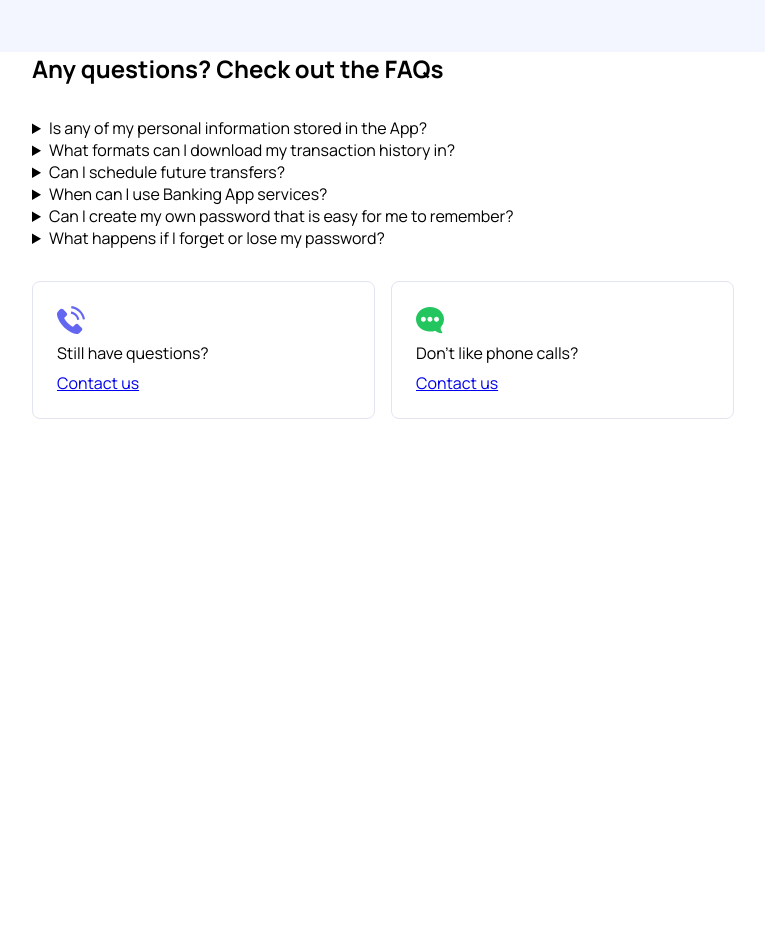
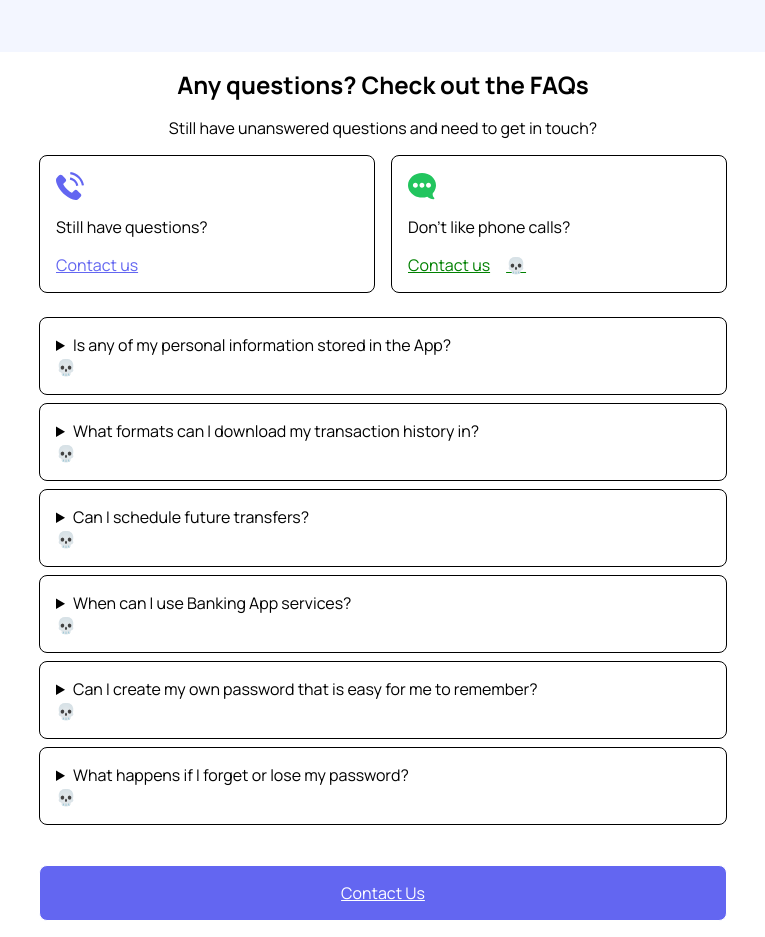
Before and after one commit to JariPii/silicon-assignment-css, a plain HTML site: page index.html in a window 1280 px wide. Shown: the part 3620-4557 px from the top of the page, without its empty margins (257-1022 px from the left). Before the commit the page ends 4039 px from the top, so only its background shows below. Drawn offline with Linux system fonts and the light colour scheme.

Commit message:
Adds <details> to FAQ. Commit for testing purposes on Safari browser!

```diff
--- a/css/style.css
+++ b/css/style.css
@@ -821,78 +821,91 @@ main {
   display: flex;
   flex-direction: column;
   gap: 2rem;
+  padding: 1rem;
 
-  .faq-info {
+  text-align: center;
+
+  @media (min-width: 768) {
+    flex-direction: column-reverse;
+  }
+
+  .faq-container {
     display: flex;
     flex-direction: column;
+    gap: 1rem;
+    /* flex-direction: column-reverse; */
 
-    .contact-desktop {
+    .faq-info {
       display: none;
-    }
-  }
-  .contact-mobile {
-    display: flex;
-    flex-direction: column;
-    align-items: center;
-    justify-content: center;
 
-    p {
-      color: #585c7b;
-      text-align: center;
-      font-family: Manrope;
-      font-size: 18px;
-      font-style: normal;
-      font-weight: 400;
-      line-height: 28.8px; /* 160% */
-    }
-    .contact-btn {
-      a {
+      @media (min-width: 768px) {
         display: flex;
-        padding: 1rem 1.75rem;
-        justify-content: center;
-        align-items: center;
+        gap: 1rem;
+      }
 
-        border-radius: 6px;
-        border: 1px solid #6366f1;
-        background: #6366f1;
+      .contact-card {
+        width: 21rem;
+        border: 1px solid;
+        border-radius: 0.5rem;
+        display: flex;
+        flex-direction: column;
+        align-items: start;
+        gap: 1rem;
+        padding: 1rem;
 
-        color: white;
-        text-decoration: none;
+        a {
+          color: var(--Brand-Primary, #6366f1);
+          background: none;
+          display: flex;
+          align-items: center;
+          gap: 1rem;
+        }
+      }
 
-        color: #fff;
-        text-align: center;
-        font-family: Manrope;
-        font-size: 14px;
-        font-style: normal;
-        font-weight: 600;
-        line-height: 22.4px; /* 160% */
+      .contact-card:last-child {
+        a {
+          color: green;
+        }
+
+        a::after {
+          content: '💀';
+        }
       }
     }
 
-    @media (min-width: 768px) {
-      display: none;
+    details {
+      width: 100%;
+      padding: 1rem;
+      border: 1px solid;
+      border-radius: 0.5rem;
+      flex-wrap: wrap;
+      margin: 0.5rem 0;
+      text-align: start;
+      display: flex;
+      justify-content: space-between;
+      flex-direction: column;
+
+      &::after {
+        content: '💀';
+      }
+
+      p {
+        max-width: 80%;
+        background: lightgray;
+      }
     }
   }
 
-  .contact-tablet {
-    display: none;
-
-    @media (min-width: 768px) {
+  .contact-us-btn {
+    a {
       display: flex;
-      gap: 1rem;
-    }
-
-    .contact-card {
-      display: flex;
-      width: 343px;
-      padding: 24px;
-      flex-direction: column;
-      align-items: flex-start;
-      gap: 8px;
-      flex-shrink: 0;
-
-      border-radius: 8px;
-      border: 1px solid var(--Gray-300, #e2e5f1);
+      align-items: center;
+      justify-content: center;
+      padding: 1rem;
+      border: 1px solid;
+      border-radius: 0.5rem;
+      color: white;
+      background: var(--brand-primary);
     }
   }
 }
--- a/index.html
+++ b/index.html
@@ -370,11 +370,10 @@
       <!-- MARK: FAQ -->
 
       <section class="faq">
+        <div class="faq-container">
+          <h2>Any questions? Check out the FAQs</h2>
+          <p>Still have unanswered questions and need to get in touch?</p>
           <div class="faq-info">
-          <h2>Any questions? Check out the FAQs</h2>
-          <div class="contact-desktop">
-          <p>Still have unanswered questions and need to get in touch?</p>
-
             <div class="contact-card">
               <img src="./images/icons/FAQ-phone.svg" alt="">
               <p>Still have questions?</p>
@@ -386,54 +385,39 @@
               <a href="#">Contact us</a>
             </div>
           </div>
-        </div>
 
           <div class="faq-accordion">
-          <details>
+            <details name='faq'>
               <summary>Is any of my personal information stored in the App?</summary>
-            <p></p>
+              <p>Lorem ipsum, dolor sit amet consectetur adipisicing elit. Voluptatum, officia!</p>
             </details>
-          <details>
+            <details name='faq'>
               <summary>What formats can I download my transaction history in?</summary>
-            <p></p>
+              <p>Lorem ipsum, dolor sit amet consectetur adipisicing elit. Voluptatum, officia!</p>
             </details>
-          <details>
+            <details name='faq'>
               <summary>Can I schedule future transfers?</summary>
-            <p></p>
+              <p>Lorem ipsum, dolor sit amet consectetur adipisicing elit. Voluptatum, officia!</p>
             </details>
-          <details>
+            <details name='faq'>
               <summary>When can I use Banking App services?</summary>
-            <p></p>
+              <p>Lorem ipsum, dolor sit amet consectetur adipisicing elit. Voluptatum, officia!</p>
             </details>
-          <details>
+            <details name='faq'>
               <summary>Can I create my own password that is easy for me to remember?</summary>
-            <p></p>
+              <p>Lorem ipsum, dolor sit amet consectetur adipisicing elit. Voluptatum, officia!</p>
             </details>
-          <details>
+            <details name='faq'>
               <summary>What happens if I forget or lose my password?</summary>
-            <p></p>
+              <p>Lorem ipsum, dolor sit amet consectetur adipisicing elit. Voluptatum, officia!</p>
             </details>
-        </div>
-
-        <div class="contact-mobile">
-        <p>Still have unanswered questions and need
-            to get in touch?</p>
-            <div class="contact-btn">
-              <a href="#">Contact us now</a>
           </div>
         </div>
 
-        <div class="contact-tablet">
-           <div class="contact-card">
-            <img src="./images/icons/FAQ-phone.svg" alt="">
-            <p>Still have questions?</p>
-            <a href="#">Contact us</a>
-          </div>
-          <div class="contact-card">
-            <img src="./images/icons/FAQ-chat.svg" alt="">
-            <p>Don't like phone calls?</p>
-            <a href="#">Contact us</a>
-          </div>
+        <div class="contact-us-btn">
+          <a href="#">
+            Contact Us
+          </a>
         </div>
       </section>
 
```
Lines whose indentation alone changed are shown as unchanged.
